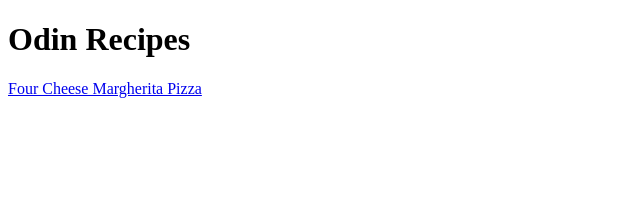
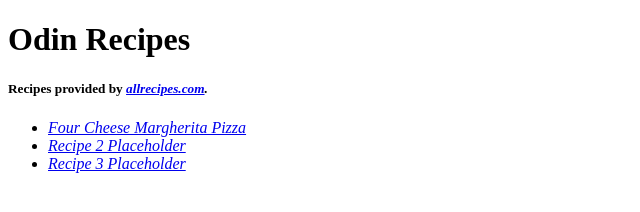
Before and after one commit to dev909-boop/odin-recipes, a plain HTML site: page index.html in a window 1280 px wide. Shown: the whole page, without its empty margins (0-640 px from the left). Drawn offline with Linux system fonts and the light colour scheme.

Commit message:
Adjust content on index page
Added a citation for the recipes and created placeholders for the upcoming recipes.

```diff
--- a/index.html
+++ b/index.html
@@ -9,8 +9,13 @@
 </head>
 <body>
     <h1>Odin Recipes</h1>
+    <h5>Recipes provided by <a href="https://www.allrecipes.com/" target="_blank" rel="noopener noreferrer"><em>allrecipes.com<em></a>.</h5>
 
-    <a href="recipes/margherita-pizza.html">Four Cheese Margherita Pizza</a>
+    <ul>
+    <li><a href="recipes/margherita-pizza.html">Four Cheese Margherita Pizza</a></li>
+    <li><a href="/">Recipe 2 Placeholder</a></li>
+    <li><a href="/">Recipe 3 Placeholder</a></li>
+    </ul>
 
 </body>
 </html>
```
